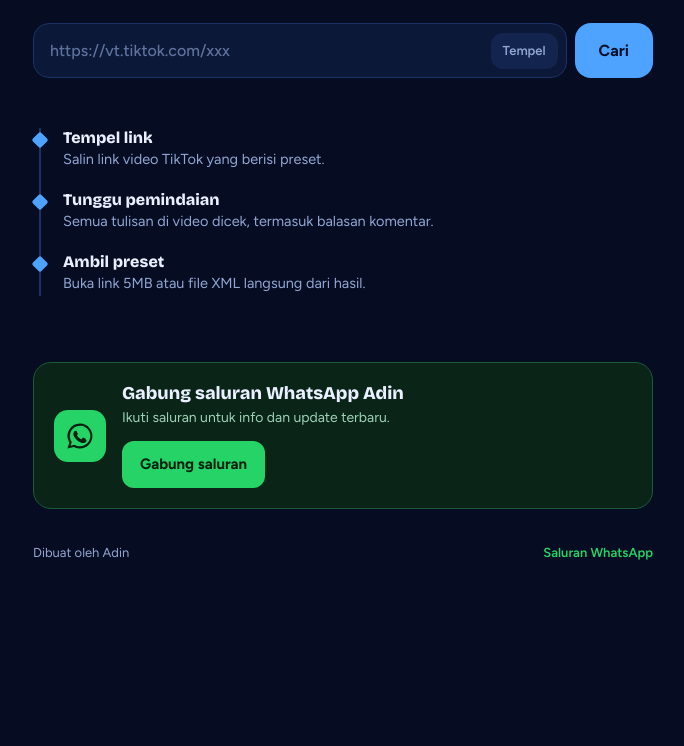
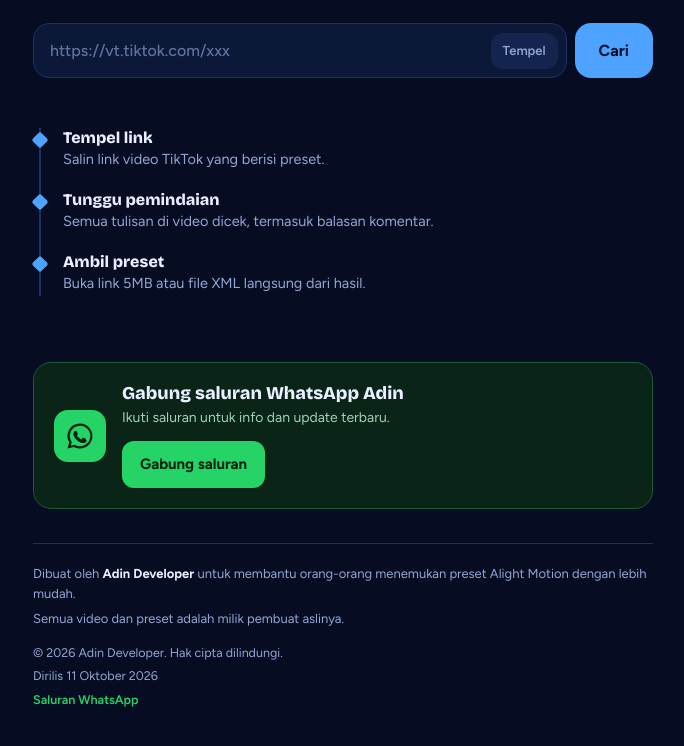
Before and after one commit to fhadiltulus/adin-preset-finder, a website: page index.html in a window 1280 px wide. Shown: the part 272-1018 px from the top of the page, without its empty margins (297-981 px from the left). Before the commit the page ends 875 px from the top, so only its background shows below. Drawn offline with nearby package versions, Linux system fonts and the light colour scheme.

Commit message:
Revise footer with developer details and copyright
Updated footer content to include developer information and copyright notice.

```diff
--- a/index.html
+++ b/index.html
@@ -168,7 +168,11 @@ h2 span{background:var(--acc2);border-radius:99px;font:600 12.5px var(--body);pa
 .wa-body{flex:1;min-width:0}
 .wa-card .btn-wa{margin-top:12px}
 
-footer{margin-top:34px;color:var(--mute);font-size:13px;display:flex;justify-content:space-between;gap:12px;flex-wrap:wrap}
+/* footer */
+footer{margin-top:34px;padding-top:20px;border-top:1px solid var(--line);color:var(--mute);font-size:13px;display:grid;gap:14px}
+footer p+p{margin-top:4px}
+footer b{color:var(--ink)}
+.ft-meta{display:flex;flex-direction:column;gap:4px;font-size:12.5px}
 footer a{color:var(--wa);text-decoration:none;font-weight:600}
 footer a:hover{text-decoration:underline}
 
@@ -280,8 +284,15 @@ footer a:hover{text-decoration:underline}
   </div>
 
   <footer>
-    <span>Dibuat oleh Adin</span>
-    <a href="https://whatsapp.com/channel/0029Vb8Jtc4Lo4hgNfr35E1x" target="_blank" rel="noopener">Saluran WhatsApp</a>
+    <div>
+      <p>Dibuat oleh <b>Adin Developer</b> untuk membantu orang-orang menemukan preset Alight Motion dengan lebih mudah.</p>
+      <p>Semua video dan preset adalah milik pembuat aslinya.</p>
+    </div>
+    <div class="ft-meta">
+      <span>© 2026 Adin Developer. Hak cipta dilindungi.</span>
+      <span>Dirilis 11 Oktober 2026</span>
+      <a href="https://whatsapp.com/channel/0029Vb8Jtc4Lo4hgNfr35E1x" target="_blank" rel="noopener">Saluran WhatsApp</a>
+    </div>
   </footer>
 </main>
 
```
